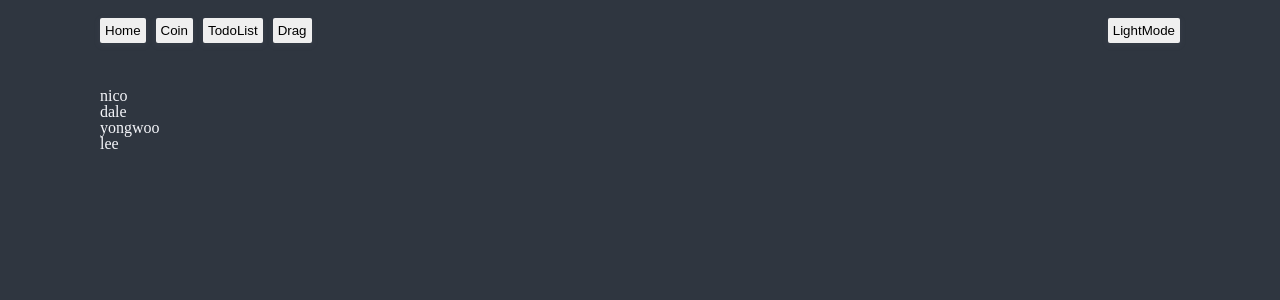
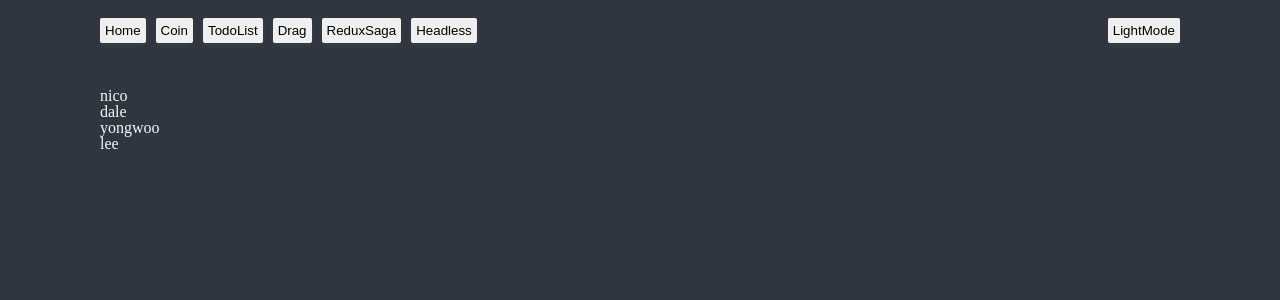
Before and after one commit to moolbum/react-masterclass, a React (Create React App) app: page / in a window 1280 px wide. Shown: the top 300 px of the page. Built offline with nearby package versions, Linux system fonts and the light colour scheme.

Commit message:
add: Redux saga 설치

```diff
--- a/package.json
+++ b/package.json
@@ -21,9 +21,12 @@
     "react-hook-form": "^7.40.0",
     "react-icons": "^4.7.1",
     "react-query": "^3.39.2",
+    "react-redux": "^8.0.5",
     "react-router-dom": "^6.4.3",
     "react-scripts": "5.0.1",
     "recoil": "^0.7.6",
+    "redux": "^4.2.0",
+    "redux-saga": "^1.2.2",
     "styled-components": "^5.3.6",
     "styled-reset": "^4.4.2",
     "typescript": "^4.9.3",
--- a/src/components/molecules/Header/index.tsx
+++ b/src/components/molecules/Header/index.tsx
@@ -7,7 +7,9 @@ import {
   COIN_PATH,
   DRAG_AND_DROP_PATH,
   HEADER_LABEL,
+  HEADLESS_PATH,
   MAIN_PATH,
+  REDUX_SAGA_PATH,
   TODO_LIST_PATH,
 } from "../../../routers/constants";
 
@@ -42,6 +44,16 @@ function Header() {
             {HEADER_LABEL.DRAG}
           </button>
         </li>
+        <li>
+          <button onClick={() => goToPage(REDUX_SAGA_PATH)}>
+            {HEADER_LABEL.REDUX_SAGA}
+          </button>
+        </li>
+        <li>
+          <button onClick={() => goToPage(HEADLESS_PATH)}>
+            {HEADER_LABEL.HEADLESS}
+          </button>
+        </li>
       </ul>
       <button type="button" onClick={() => setIsDarkMode((prev) => !prev)}>
         {isDarkMode ? "DarkMode" : "LightMode"}
--- /dev/null
+++ b/src/pages/Headless/index.tsx
@@ -0,0 +1,7 @@
+import React from "react";
+
+function HeadLess() {
+  return <div>HeadLess Study</div>;
+}
+
+export default HeadLess;
--- /dev/null
+++ b/src/pages/ReduxSaga/index.tsx
@@ -0,0 +1,7 @@
+import React from "react";
+
+function ReduxSagaStudy() {
+  return <div>ReduxSaga Study</div>;
+}
+
+export default ReduxSagaStudy;
--- a/src/routers/constants/index.ts
+++ b/src/routers/constants/index.ts
@@ -7,6 +7,8 @@ export const HEADER_LABEL = {
   COIN: "Coin",
   TODOLIST: "TodoList",
   DRAG: "Drag",
+  REDUX_SAGA: "ReduxSaga",
+  HEADLESS: "Headless",
 };
 
 // coin page
@@ -18,6 +20,12 @@ export const PRICE_PATH = "price";
 export const TODO_LIST_PATH = "/todo_list";
 export const DRAG_AND_DROP_PATH = "/drag";
 
+// redux-saga study page
+export const REDUX_SAGA_PATH = "/redux-saga";
+
+// headless study
+export const HEADLESS_PATH = "/headless";
+
 // users page
 export const USER_PATH = "/users";
 export const FOLLOWERS_PATH = "followers";
```
Also changed, not shown: src/routers/index.tsx (+12 -0 lines), 2 other files (tests, documents, lock files or other folders).
